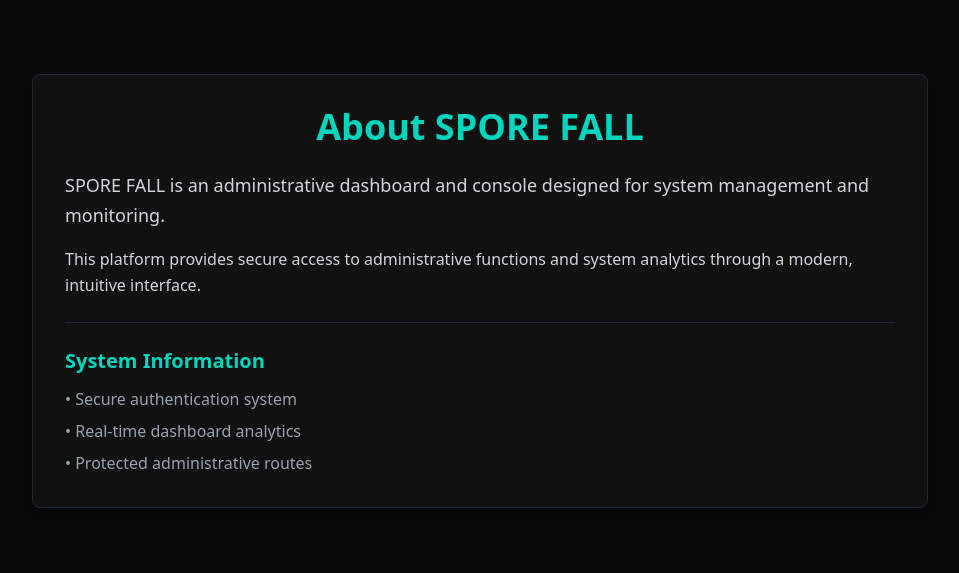
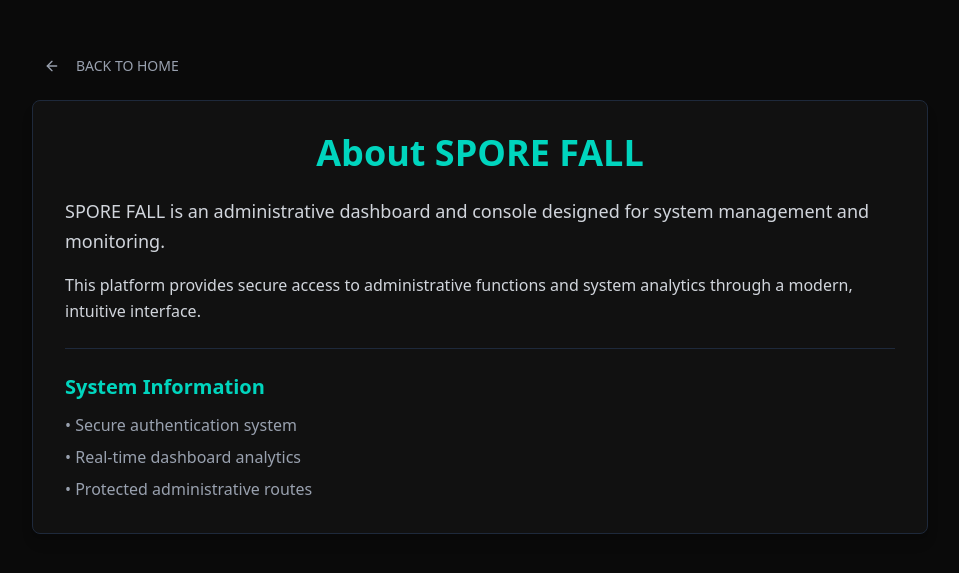
Before and after one commit to mahmud886/admin-os-dashboard, a Next.js app: page /about in a window 1280 px wide. Shown: the part 109-682 px from the top of the page, without its empty margins (160-1119 px from the left). Built offline with nearby package versions, Linux system fonts and the light colour scheme; no server answers.

Commit message:
Add back navigation buttons to main pages
Introduced 'Back' buttons to the About, Create Episode, and Create Poll pages for improved navigation. Each button uses an ArrowLeft icon and routes users back to the appropriate parent page.

```diff
--- a/src/app/about/page.js
+++ b/src/app/about/page.js
@@ -1,7 +1,21 @@
+'use client';
+
+import { Button } from '@/components/ui/button';
+import { ArrowLeft } from 'lucide-react';
+import Link from 'next/link';
+
 export default function AboutPage() {
   return (
     <div className="min-h-screen bg-[#0a0a0a] flex items-center justify-center p-4">
       <div className="w-full max-w-4xl">
+        <div className="mb-4">
+          <Link href="/">
+            <Button variant="ghost" size="sm" className="text-gray-400 hover:text-teal-400">
+              <ArrowLeft className="w-4 h-4 mr-2" />
+              BACK TO HOME
+            </Button>
+          </Link>
+        </div>
         <div className="bg-[#111111] border border-border rounded-lg p-8 shadow-lg">
           <h1 className="mb-6 text-4xl font-bold text-center text-teal-400">About SPORE FALL</h1>
           <div className="space-y-4 text-gray-300">
--- a/src/app/create-episode/page.js
+++ b/src/app/create-episode/page.js
@@ -8,10 +8,13 @@ import { Label } from '@/components/ui/label';
 import { Select, SelectContent, SelectItem, SelectTrigger, SelectValue } from '@/components/ui/select';
 import { Switch } from '@/components/ui/switch';
 import { Textarea } from '@/components/ui/textarea';
-import { Plus, Save, Send, Trash2 } from 'lucide-react';
+import { ArrowLeft, Plus, Save, Send, Trash2 } from 'lucide-react';
+import { useRouter } from 'next/navigation';
 import { useState } from 'react';
 
 export default function CreateEpisodePage() {
+  const router = useRouter();
+
   // Basic Episode Information
   const [episodeTitle, setEpisodeTitle] = useState('');
   const [episodeDescription, setEpisodeDescription] = useState('');
@@ -80,6 +83,12 @@ export default function CreateEpisodePage() {
   return (
     <MainLayout breadcrumb="SYSTEM CONSOLE / CREATE-EPISODE">
       <div className="space-y-6">
+        <div className="flex items-center gap-4 mb-2">
+          <Button variant="ghost" size="sm" onClick={() => router.push('/episodes')} className="text-gray-400 hover:text-teal-400">
+            <ArrowLeft className="w-4 h-4 mr-2" />
+            BACK TO EPISODES
+          </Button>
+        </div>
         <div className="flex flex-col items-start justify-between gap-4 sm:flex-row sm:items-center">
           <h1 className="text-2xl font-bold text-teal-400 sm:text-3xl lg:text-4xl">FORGE NEW EPISODE</h1>
           <div className="flex items-center w-full gap-2 sm:w-auto">
--- a/src/app/create-poll/page.js
+++ b/src/app/create-poll/page.js
@@ -8,10 +8,12 @@ import { Label } from '@/components/ui/label';
 import { Select, SelectContent, SelectItem, SelectTrigger, SelectValue } from '@/components/ui/select';
 import { Textarea } from '@/components/ui/textarea';
 import episodesData from '@/data/episodes.json';
-import { Plus, Save, Send, Trash2 } from 'lucide-react';
+import { ArrowLeft, Plus, Save, Send, Trash2 } from 'lucide-react';
+import { useRouter } from 'next/navigation';
 import { useState } from 'react';
 
 export default function CreatePollPage() {
+  const router = useRouter();
   const [episodeName, setEpisodeName] = useState('');
   const [pollTitle, setPollTitle] = useState('');
   const [pollDescription, setPollDescription] = useState('');
@@ -52,6 +54,12 @@ export default function CreatePollPage() {
   return (
     <MainLayout breadcrumb="SYSTEM CONSOLE / CREATE-POLL">
       <div className="space-y-6">
+        <div className="flex items-center gap-4 mb-2">
+          <Button variant="ghost" size="sm" onClick={() => router.push('/polls')} className="text-gray-400 hover:text-teal-400">
+            <ArrowLeft className="w-4 h-4 mr-2" />
+            BACK TO POLLS
+          </Button>
+        </div>
         <div className="flex flex-col items-start justify-between gap-4 sm:flex-row sm:items-center">
           <h1 className="text-2xl font-bold text-teal-400 sm:text-3xl lg:text-4xl">FORGE NEW PROTOCOL</h1>
           <div className="flex items-center w-full gap-2 sm:w-auto">
```
